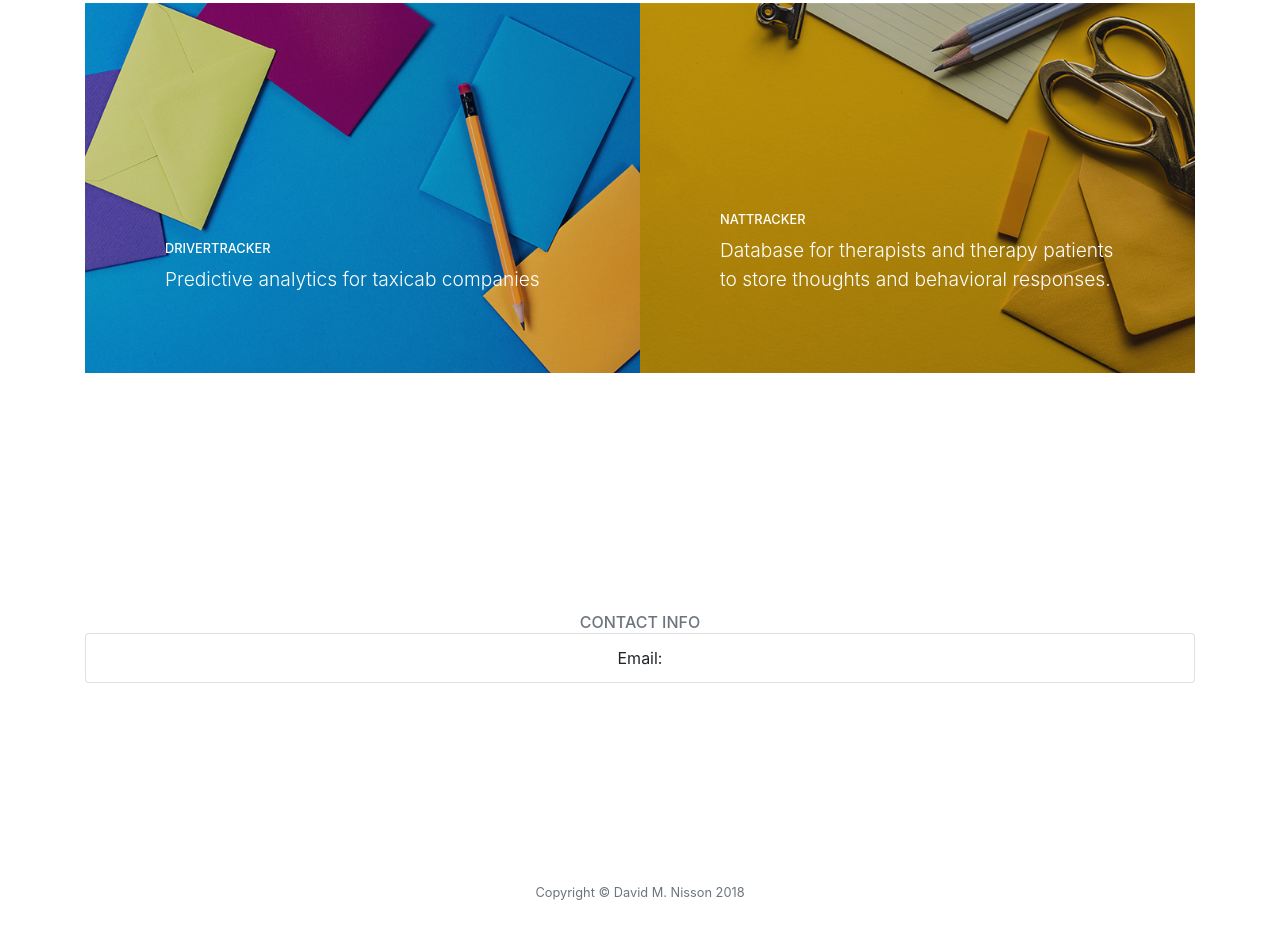
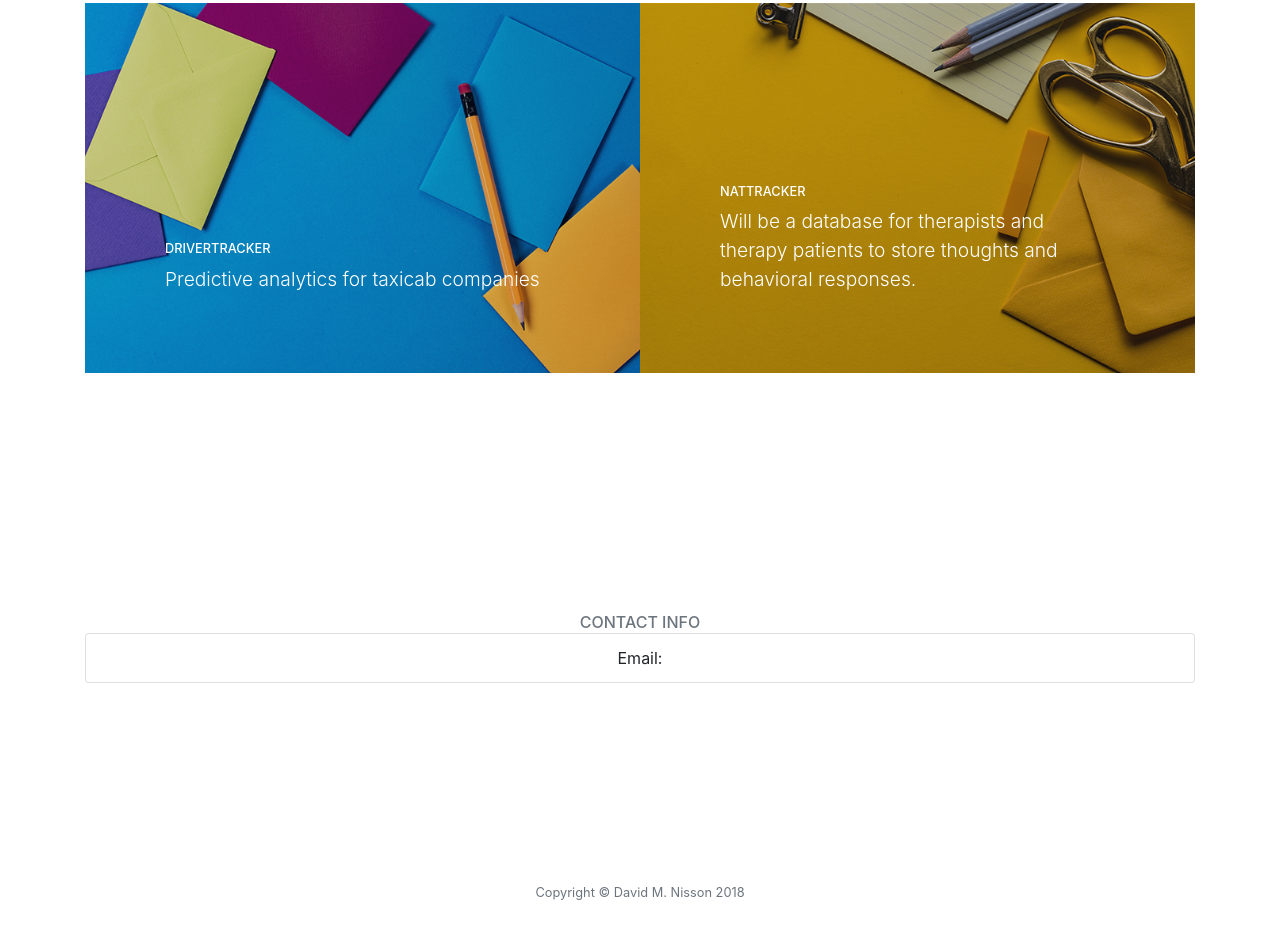
Before and after one commit to dmnisson/dmnisson.github.io, a website with bundled scripts: page index.html in a window 1280 px wide. Shown: the part 1504-2442 px from the top of the page. Built offline with nearby package versions, Linux system fonts and the light colour scheme.

Commit message:
updated project descriptions

```diff
--- a/index.html
+++ b/index.html
@@ -103,7 +103,7 @@
               <span class="caption">
                 <span class="caption-content">
                   <h2>nattracker</h2>
-                  <p class="mb-0">Database for therapists and therapy patients to store thoughts and behavioral responses.</p>
+                  <p class="mb-0">Will be a database for therapists and therapy patients to store thoughts and behavioral responses.</p>
                 </span>
               </span>
               <img class="img-fluid" src="img/portfolio-4.jpg" alt="">
```
